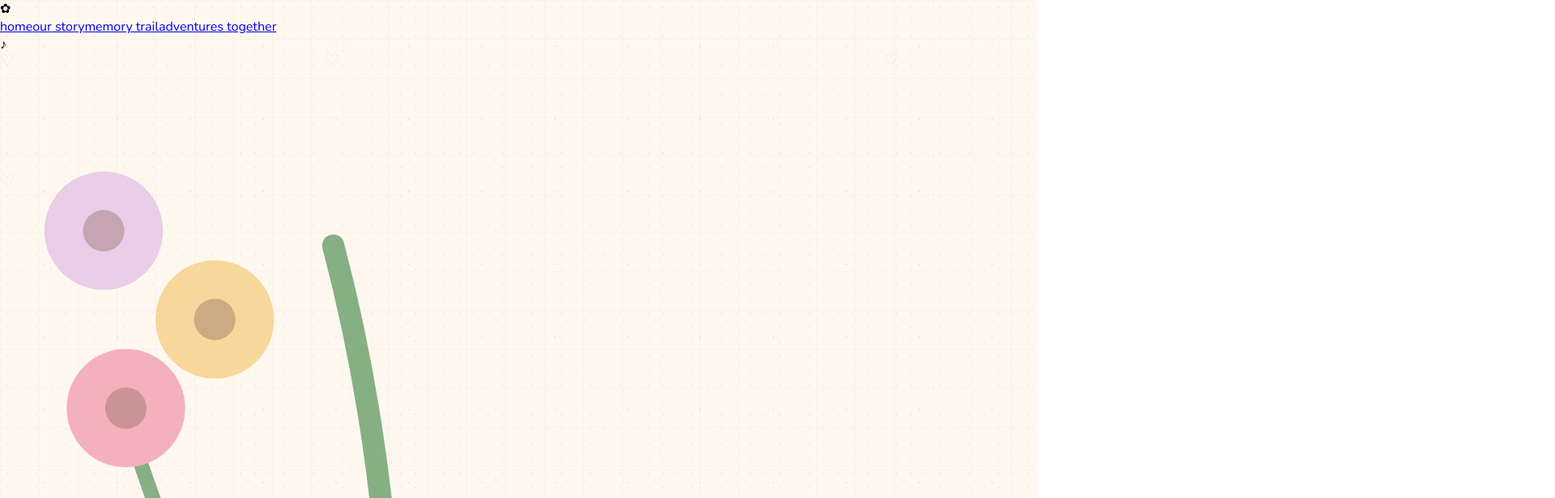
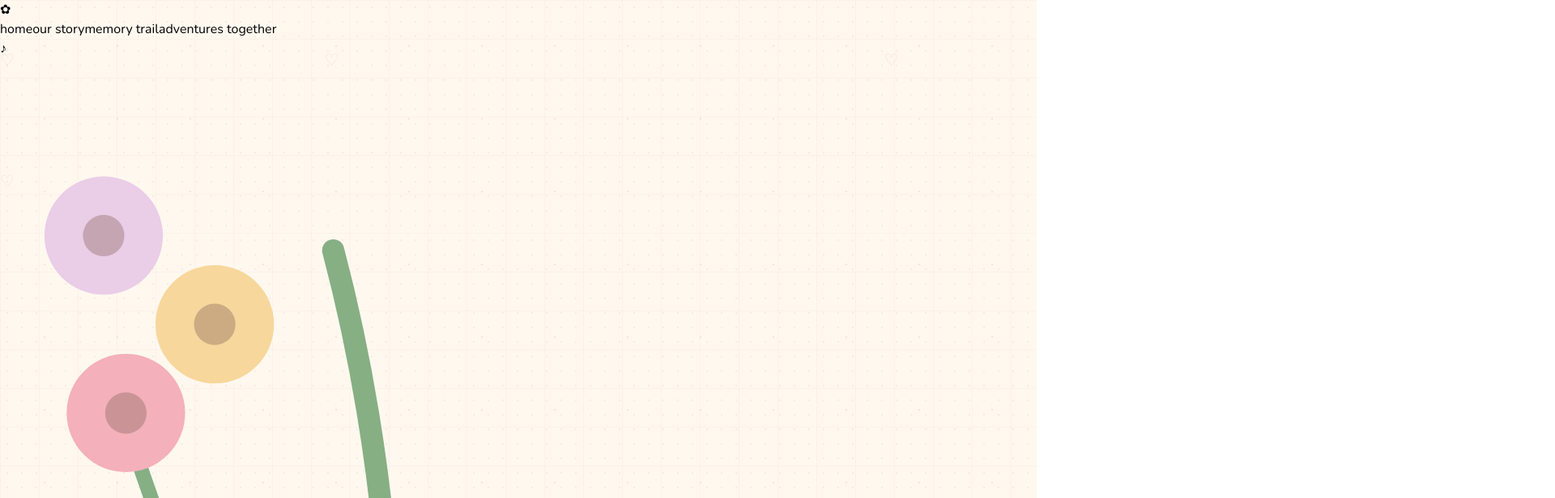
Before and after one commit to chaitrakadam22/website, a React (Vite) app: page / in a window 1280 px wide. Shown: the top 616 px of the page at 81% size, 1920 px wide, since content can reach past the window. Built offline with nearby package versions, Linux system fonts and the light colour scheme.

Commit message:
Update index.css

```diff
--- a/src/index.css
+++ b/src/index.css
@@ -1,13 +1 @@
-body {
-  margin: 0;
-  font-family: -apple-system, BlinkMacSystemFont, 'Segoe UI', 'Roboto', 'Oxygen',
-    'Ubuntu', 'Cantarell', 'Fira Sans', 'Droid Sans', 'Helvetica Neue',
-    sans-serif;
-  -webkit-font-smoothing: antialiased;
-  -moz-osx-font-smoothing: grayscale;
-}
-
-code {
-  font-family: source-code-pro, Menlo, Monaco, Consolas, 'Courier New',
-    monospace;
-}
+@import "tailwindcss";
```
